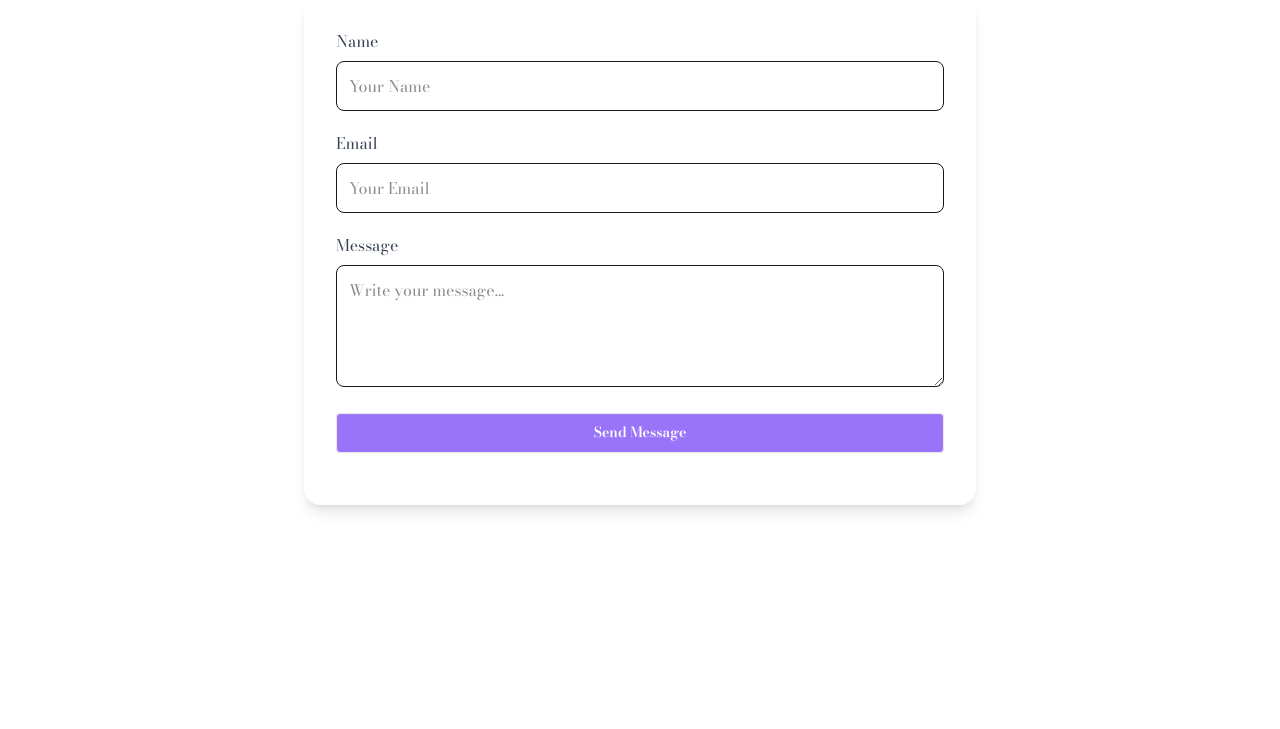
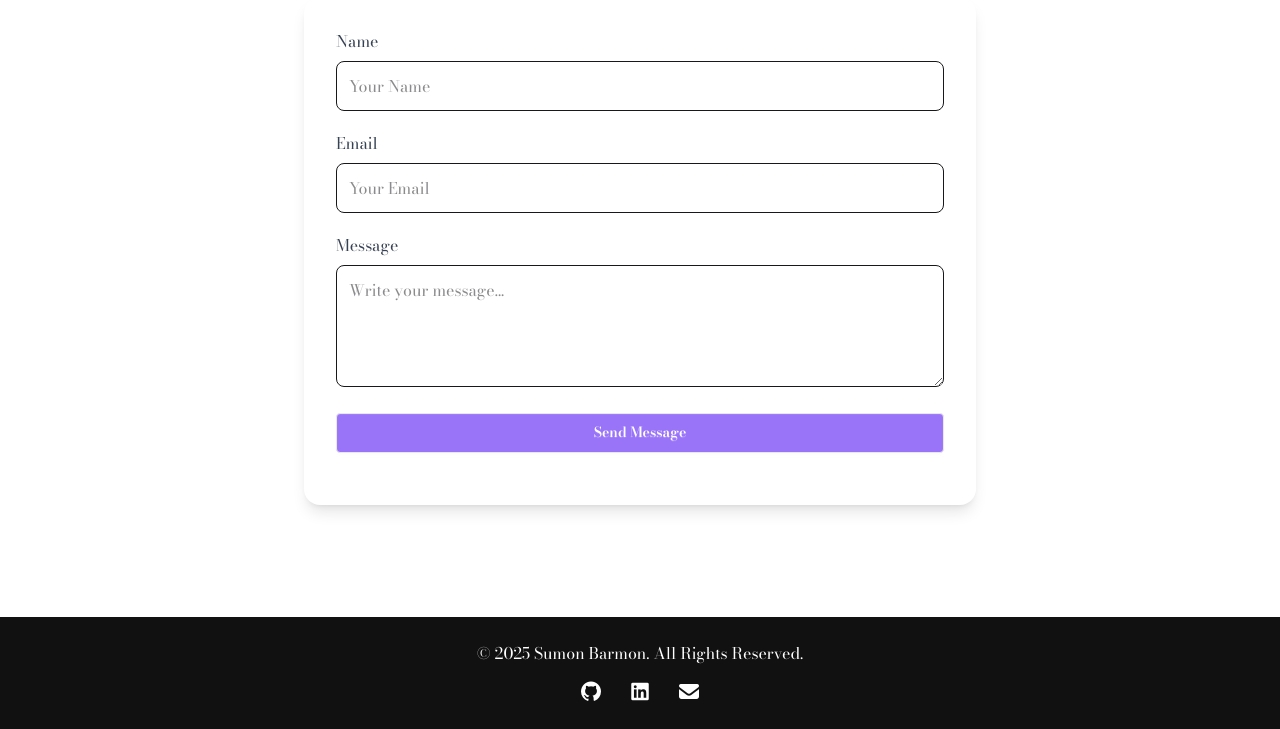
Before and after one commit to dxsumon/Portfolio-Assignment, a website: page index.html in a window 1280 px wide. Shown: the part 3094-3823 px from the top of the page. Before the commit the page ends 3663 px from the top, so only its background shows below. Drawn offline with nearby package versions, Linux system fonts and the light colour scheme.

Commit message:
Footer added

```diff
--- a/index.html
+++ b/index.html
@@ -322,12 +322,28 @@
         </div>
       </div>
     </section>
-
   </main>
 
-  <footer>
 
+  <footer class="bg-[#111] text-white sm:py-6 py-2 sm:mt-12">
+    <div class="max-w-6xl mx-auto px-6 md:px-12 lg:px-20 text-center">
+      <p class="text-sm md:text-base">
+        © 2025 Sumon Barmon. All Rights Reserved.
+      </p>
+      <div class="flex justify-center space-x-6 mt-4">
+        <a href="https://github.com/dxsumon" target="_blank" class="hover:text-gray-200 transition">
+          <i class="fa-brands fa-github text-xl"></i>
+        </a>
+        <a href="https://www.linkedin.com/in/sumon-barmon-259403358/" target="_blank" class="hover:text-gray-200 transition">
+          <i class="fa-brands fa-linkedin text-xl"></i>
+        </a>
+        <a href="mailto:dxsumon14567@gmail.com" class="hover:text-gray-200 transition">
+          <i class="fa-solid fa-envelope text-xl"></i>
+        </a>
+      </div>
+    </div>
   </footer>
+
 </body>
 
 </html>
```
Lines whose indentation alone changed are shown as unchanged.
